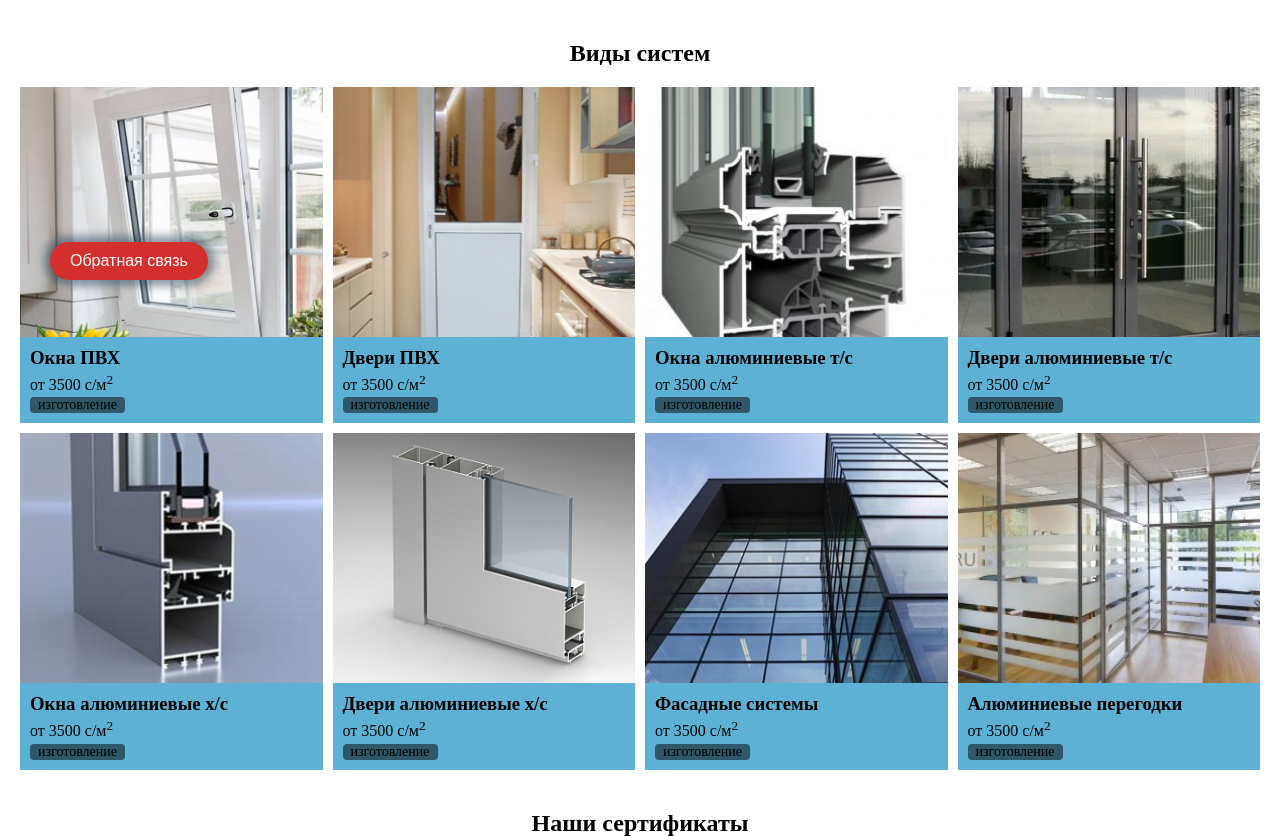
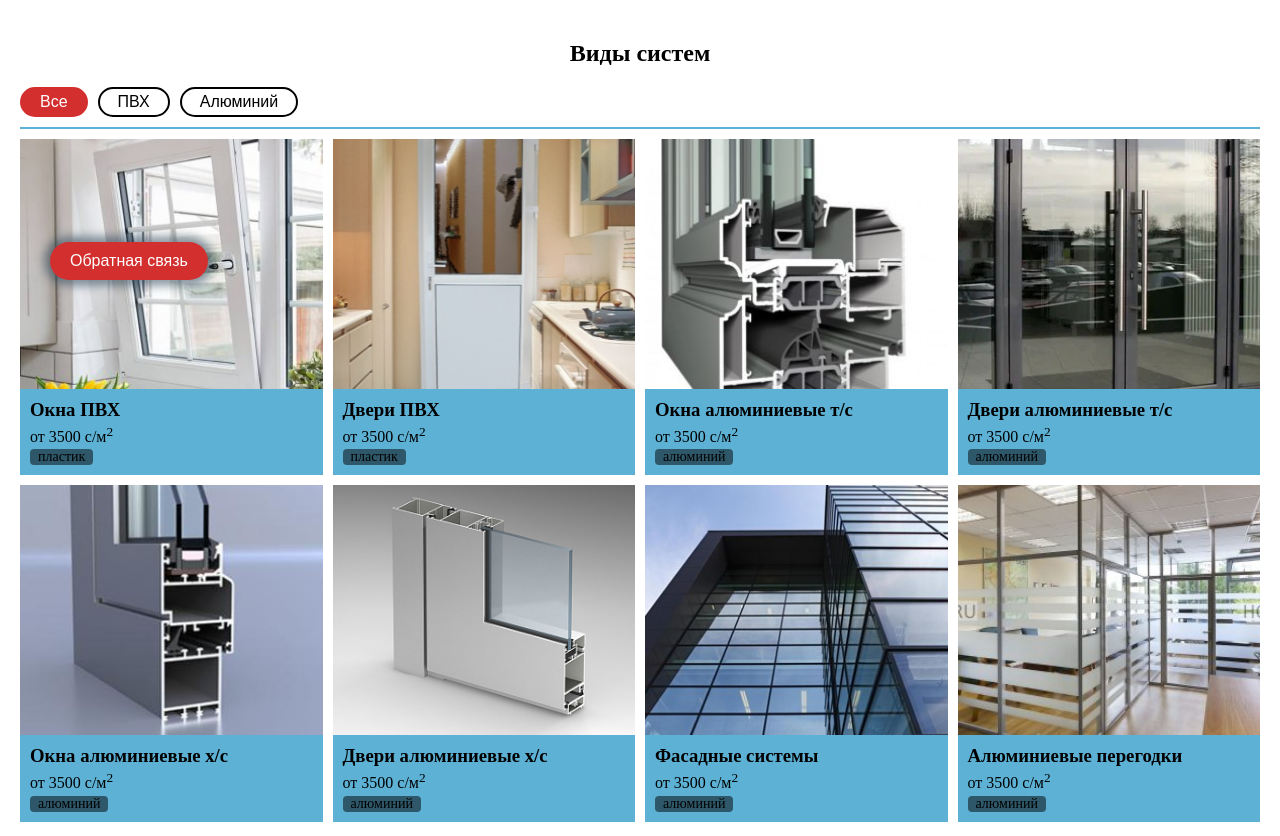
Before and after one commit to aldeevsk/yntymakplast, a plain HTML site: page win-production.html in a window 1280 px wide. Shown: the part 480-1316 px from the top of the page. Drawn offline with nearby package versions, Linux system fonts and the light colour scheme.

Commit message:
add cards filter

```diff
--- a/assets/js/main.js
+++ b/assets/js/main.js
@@ -3,6 +3,7 @@ import { setupTogglers } from "./toggler.js"
 import { setupScroll } from "./scroll.js"
 import { setupZoomer } from "./zoom.js"
 import { setupFilter } from "./filter.js";
+
 
 (function () {
     setupSliders()
--- a/win-production.html
+++ b/win-production.html
@@ -46,7 +46,14 @@
         <section class="section">
             <div class="container">
                 <h2 class="section__title">Виды систем</h2>
-                <div class="grid-4">
+                <div class="section__header">
+                    <div class="filter">
+                        <button class="button active" data-filter="all">Все</button>
+                        <button class="button" data-filter="pvc">ПВХ</button>
+                        <button class="button" data-filter="alum">Алюминий</button>
+                    </div>
+                </div>
+                <div class="grid-4" data-role="filter-list">
                     <a href="./single.html" class="card">
                         <div class="card__body">
                             <img src="./assets/images/services/win-production/pvc-win.jpg" alt="" class="card__image">
@@ -54,7 +61,7 @@
                         <div class="card__footer">
                             <h3 class="card__title">Окна ПВХ</h3>
                             <span class="card__price">от 3500 с/м<sup>2</sup></span>
-                            <span class="card__tag">изготовление</span>
+                            <span class="card__tag" data-tag="pvc">пластик</span>
                         </div>
                     </a>
                     <a href="./single.html" class="card">
@@ -64,7 +71,7 @@
                         <div class="card__footer">
                             <h3 class="card__title">Двери ПВХ</h3>
                             <span class="card__price">от 3500 с/м<sup>2</sup></span>
-                            <span class="card__tag">изготовление</span>
+                            <span class="card__tag" data-tag="pvc">пластик</span>
                         </div>
                     </a>
                     <a href="./single.html" class="card">
@@ -74,7 +81,7 @@
                         <div class="card__footer">
                             <h3 class="card__title">Окна алюминиевые т/с</h3>
                             <span class="card__price">от 3500 с/м<sup>2</sup></span>
-                            <span class="card__tag">изготовление</span>
+                            <span class="card__tag" data-tag="alum">алюминий</span>
                         </div>
                     </a>
                     <a href="./single.html" class="card">
@@ -84,7 +91,7 @@
                         <div class="card__footer">
                             <h3 class="card__title">Двери алюминиевые т/с</h3>
                             <span class="card__price">от 3500 с/м<sup>2</sup></span>
-                            <span class="card__tag">изготовление</span>
+                            <span class="card__tag" data-tag="alum">алюминий</span>
                         </div>
                     </a>
                     <a href="./single.html" class="card">
@@ -95,27 +102,29 @@
                         <div class="card__footer">
                             <h3 class="card__title">Окна алюминиевые х/с</h3>
                             <span class="card__price">от 3500 с/м<sup>2</sup></span>
-                            <span class="card__tag">изготовление</span>
+                            <span class="card__tag" data-tag="alum">алюминий</span>
                         </div>
                     </a>
                     <a href="./single.html" class="card">
                         <div class="card__body">
-                            <img src="./assets/images/services/win-production/al-doorcold.jpg" alt="" class="card__image">
+                            <img src="./assets/images/services/win-production/al-doorcold.jpg" alt=""
+                                class="card__image">
                         </div>
                         <div class="card__footer">
                             <h3 class="card__title">Двери алюминиевые х/с</h3>
                             <span class="card__price">от 3500 с/м<sup>2</sup></span>
-                            <span class="card__tag">изготовление</span>
+                            <span class="card__tag" data-tag="alum">алюминий</span>
                         </div>
                     </a>
                     <a href="./single.html" class="card">
                         <div class="card__body">
-                            <img src="./assets/images/services/win-production/al-facade.jpeg" alt="" class="card__image">
+                            <img src="./assets/images/services/win-production/al-facade.jpeg" alt=""
+                                class="card__image">
                         </div>
                         <div class="card__footer">
                             <h3 class="card__title">Фасадные системы</h3>
                             <span class="card__price">от 3500 с/м<sup>2</sup></span>
-                            <span class="card__tag">изготовление</span>
+                            <span class="card__tag" data-tag="alum">алюминий</span>
                         </div>
                     </a>
                     <a href="./single.html" class="card">
@@ -125,7 +134,7 @@
                         <div class="card__footer">
                             <h3 class="card__title">Алюминиевые перегодки</h3>
                             <span class="card__price">от 3500 с/м<sup>2</sup></span>
-                            <span class="card__tag">изготовление</span>
+                            <span class="card__tag" data-tag="alum">алюминий</span>
                         </div>
                     </a>
                 </div>
@@ -171,7 +180,7 @@
         </section>
     </main>
     <footer class="footer">
-        <span class="footer__copyryght">@copyright by yntymakplast</span>
+        <span class="footer__copyryght">@copyright by aldeevsk</span>
     </footer>
     <button class="scrolltop-button hidden"><i class="icon-up"></i></button>
 
```
Also changed, not shown: assets/js/linkDisabler.js (added, +13 -0 lines), electric.html (+1 -1 lines), finishing.html (+11 -11 lines), index.html (+1 -1 lines), plumbing.html (+9 -9 lines), single.html (+6 -2 lines), win-repair.html (+10 -2 lines).
